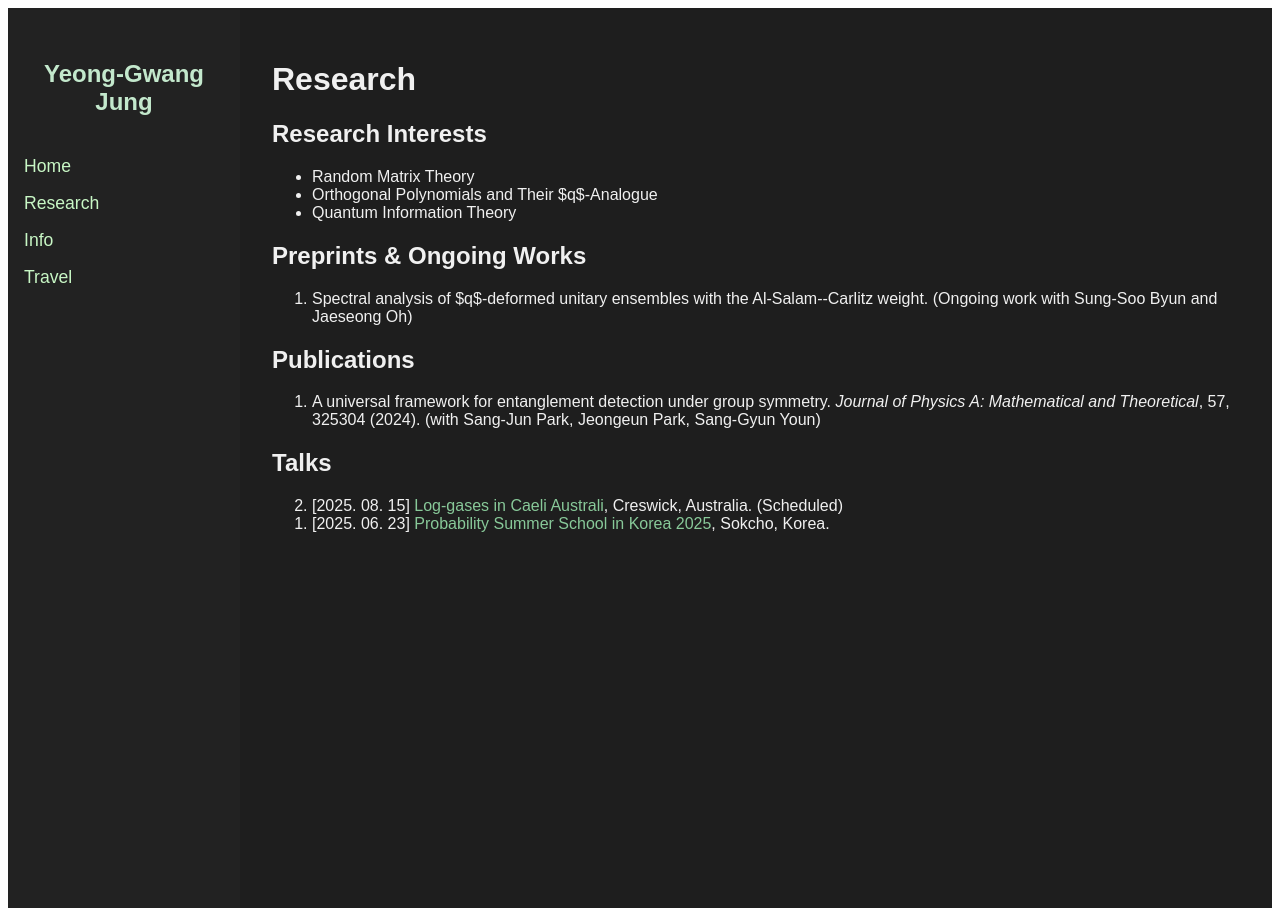
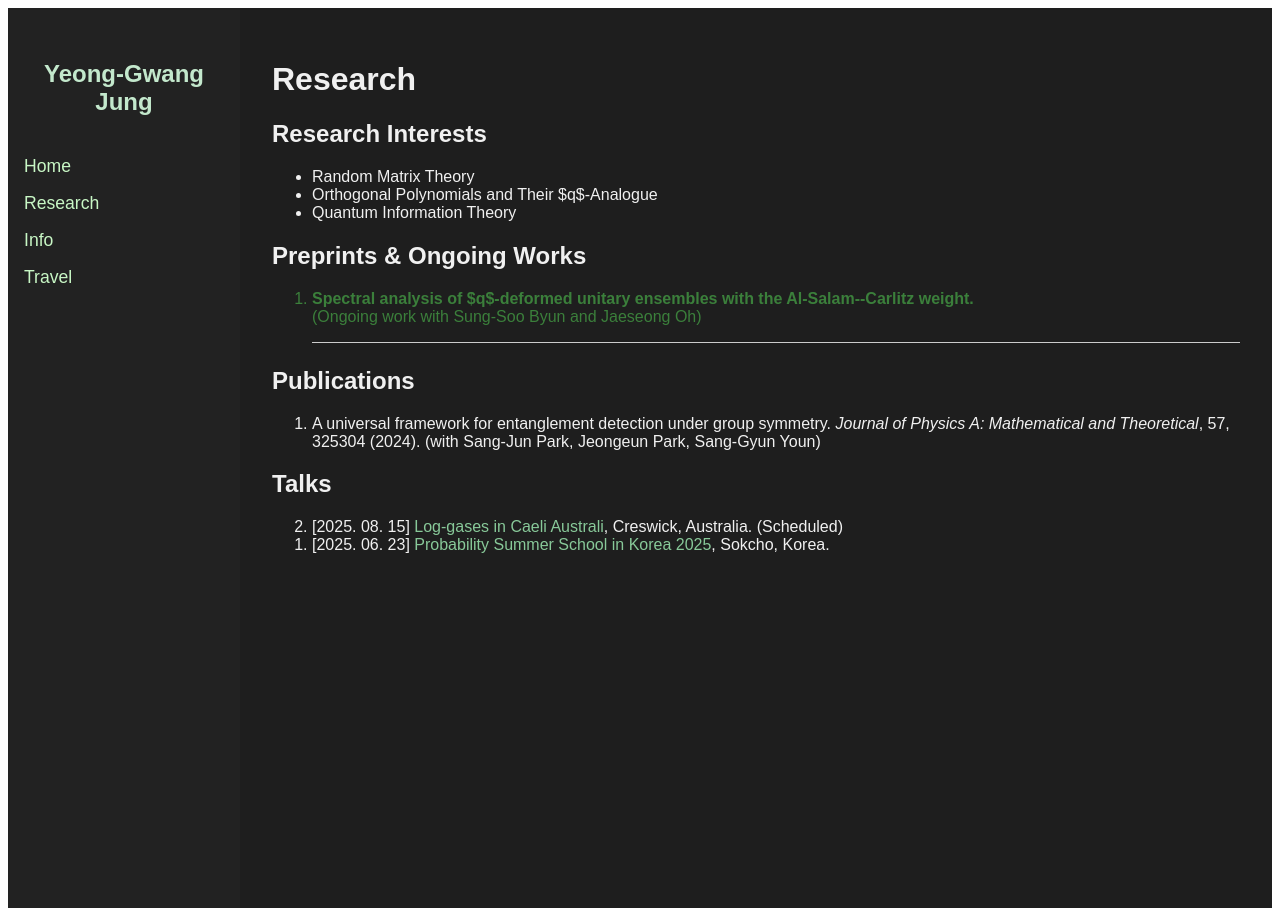
Before and after one commit to y-gJung/y-gJung.github.io, a Jekyll site: the page built from research.md, in a window 1280 px wide. Built offline with Jekyll 4.4.1, drawn with Linux system fonts in a browser that asks for light colours.

Commit message:
Update research.md

```diff
--- a/research.md
+++ b/research.md
@@ -11,9 +11,10 @@
 - Quantum Information Theory
 
 ## Preprints & Ongoing Works
-<ol reversed>
+<ol class="paper-list" reversed>
   <li>
-  Spectral analysis of $q$-deformed unitary ensembles with the Al-Salam--Carlitz weight. (Ongoing work with Sung-Soo Byun and Jaeseong Oh)
+    <span class="paper-title">Spectral analysis of $q$-deformed unitary ensembles with the Al-Salam--Carlitz weight.</span><br>
+    (Ongoing work with Sung-Soo Byun and Jaeseong Oh)
   </li>
 </ol>
 
```
